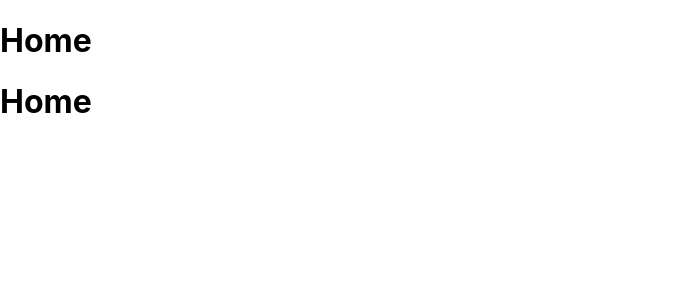
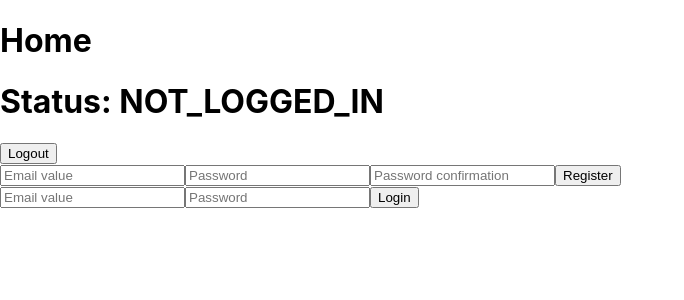
Before and after one commit to cameronmatt/repely-frontend, a React (Create React App) app: page / in a window 1280 px wide. Shown: the top 300 px of the page, without its empty margins (0-684 px from the left). Built offline with nearby package versions, Linux system fonts and the light colour scheme; no server answers.

Commit message:
have a working authentication

```diff
--- a/src/App.js
+++ b/src/App.js
@@ -2,15 +2,83 @@ import React, { Component } from 'react';
 import { BrowserRouter, Switch, Route } from "react-router-dom"
 import Home from './components/Home'
 import Dashboard from './components/Dashboard'
+import axios from 'axios';
 
 export default class App extends Component {
+
+  constructor() {
+    super();
+
+    this.state = {
+      loggedInStatus: "NOT_LOGGED_IN",
+      user: {}
+    }
+
+    this.handleLogin = this.handleLogin.bind(this);
+    this.handleLogout = this.handleLogout.bind(this);
+  }
+
+  checkLoginStatus() {
+    axios.get("http://localhost:3001/logged_in", { withCredentials: true })
+    .then(response => {
+      if (response.data.logged_in && this.state.loggedInStatus === "NOT_LOGGED_IN") {
+        this.setState({
+          loggedInStatus: "LOGGED_IN",
+          user: response.data.user
+        })
+      } else if(!response.data.logged_in & this.state.loggedInStatus === "LOGGED_IN") {
+        this.setState({
+          loggedInStatus: "NOT_LOGGED_IN",
+          user: {}
+        })
+      }
+    })
+    .catch(error => {
+      console.log("catch login error", error);
+    });
+  }
+
+  componentDidMount() {
+    this.checkLoginStatus();
+  }
+
+  handleLogout() {
+    this.setState({
+      loggedInStatus: "NOT_LOGGED_IN",
+      user: {}
+    })
+  }
+
+  handleLogin(data) {
+    this.setState({
+      loggedInStatus: "LOGGED_IN",
+      user: data.user
+    });
+  }
+
   render() {
     return (
       <div className='app'>
         <BrowserRouter>
           <Switch>
-            <Route exact path={"/"} component={Home} />
-            <Route exact path={"/dashboard"} component={Dashboard} />
+            <Route
+              exact path={"/"}
+              render={props => (
+                <Home
+                  {...props}
+                  handleLogout={this.handleLogout}
+                  handleLogin={this.handleLogin}
+                  loggedInStatus={this.state.loggedInStatus}
+                  />
+              )} />
+            <Route
+              exact path={"/dashboard"}
+              render={props => (
+                <Dashboard
+                  {...props}
+                  loggedInStatus={this.state.loggedInStatus}
+                  />
+              )} />
           </Switch>
         </BrowserRouter>
       </div>
--- a/src/components/Dashboard.js
+++ b/src/components/Dashboard.js
@@ -1,12 +1,14 @@
-import React, { Component } from "react";
+import React from "react";
 
-export default class Home extends Component {
-    render() {
-        return (
+const Dashboard = props => {
+    return (
+        <div>
             <div>
-                <h1>Home</h1>
-                <h1>Home</h1>
+                <h1>Dashboard</h1>
+                <h1>Status: {props.loggedInStatus}</h1>
             </div>
-        );
-    }
-}
+        </div>
+    );
+};
+
+export default Dashboard;
--- a/src/components/Home.js
+++ b/src/components/Home.js
@@ -1,14 +1,42 @@
-import React from "react";
+import React, { Component } from "react";
+import Registration from "./auth/Registration";
+import Login from "./auth/Login";
+import axios from 'axios';
 
-const Dashboard = () => {
-    return (
-        <div>
+export default class Home extends Component {
+
+    constructor(props) {
+        super(props);
+
+        this.handleSuccessfulAuth = this.handleSuccessfulAuth.bind(this);
+        this.handleLogoutClick = this.handleLogoutClick.bind(this);
+      }
+
+      handleSuccessfulAuth(data) {
+          this.props.handleLogin(data);
+          this.props.history.push("/dashboard")
+      }
+
+      handleLogoutClick() {
+          axios
+          .delete("http://localhost:3001/logout", { withCredentials: true })
+          .then(response => {
+              this.props.handleLogout();
+          })
+          .catch(error => {
+              console.log("logout error", error)
+          })
+      }
+
+    render() {
+        return (
             <div>
                 <h1>Home</h1>
-                <h1>Home</h1>
+                <h1>Status: {this.props.loggedInStatus}</h1>
+                <button onClick={() => this.handleLogoutClick()}>Logout</button>
+                <Registration handleSuccessfulAuth={this.handleSuccessfulAuth} />
+                <Login handleSuccessfulAuth={this.handleSuccessfulAuth} />
             </div>
-        </div>
-    );
-};
-
-export default Dashboard;
+        );
+    }
+}
--- /dev/null
+++ b/src/components/auth/Login.js
@@ -0,0 +1,71 @@
+import React, { Component } from "react";
+import axios from 'axios';
+
+export default class Login extends Component {
+    constructor(props) {
+        super(props);
+
+        this.state = {
+            email: "",
+            password: "",
+            loginErrors: "reg error"
+        }
+
+        this.handleSubmit = this.handleSubmit.bind(this);
+        this.handleChange = this.handleChange.bind(this);
+    }
+
+    handleChange(event) {
+        this.setState({
+            [event.target.name]: event.target.value
+        })
+    }
+
+    handleSubmit(event) {
+        axios.post("http://localhost:3001/sessions", {
+            user:{
+            email: this.state.email,
+            password: this.state.password,
+            }
+        },
+        { withCredentials: true}
+        )
+        .then(response => {
+            if (response.data.logged_in === true) {
+                this.props.handleSuccessfulAuth(response.data);
+            }
+        })
+        .catch(error => {
+            console.log("Reg error", error)
+        });
+        event.preventDefault();
+    }
+
+    render() {
+        return (
+            <div>
+                <form onSubmit={this.handleSubmit}>
+                    <input
+                        type="email"
+                        name="email"
+                        placeholder="Email value"
+                        value={this.state.email}
+                        onChange={this.handleChange}
+                        required
+                    />
+
+                    <input
+                        type="password"
+                        name="password"
+                        placeholder="Password"
+                        value={this.state.password}
+                        onChange={this.handleChange}
+                        required
+                    />
+
+                    <button type="submit">Login</button>
+                </form>
+            </div>
+        );
+    }
+}
--- /dev/null
+++ b/src/components/auth/Registration.js
@@ -0,0 +1,82 @@
+import React, { Component } from "react";
+import axios from 'axios';
+
+export default class Registration extends Component {
+    constructor(props) {
+        super(props);
+
+        this.state = {
+            email: "",
+            password: "",
+            password_confirmation: "",
+            registrationErrors: "reg error"
+        }
+
+        this.handleSubmit = this.handleSubmit.bind(this);
+        this.handleChange = this.handleChange.bind(this);
+    }
+
+    handleChange(event) {
+        this.setState({
+            [event.target.name]: event.target.value
+        })
+    }
+
+    handleSubmit(event) {
+        axios.post("http://localhost:3001/registrations", {
+            user:{
+            email: this.state.email,
+            password: this.state.password,
+            password_confirmation: this.state.password_confirmation
+            }
+        },
+        { withCredentials: true}
+        )
+        .then(response => {
+            if (response.data.status === 'created') {
+                this.props.handleSuccessfulAuth(response.data);
+            }
+        })
+        .catch(error => {
+            console.log("Reg error", error)
+        });
+        event.preventDefault();
+    }
+
+    render() {
+        return (
+            <div>
+                <form onSubmit={this.handleSubmit}>
+                    <input
+                        type="email"
+                        name="email"
+                        placeholder="Email value"
+                        value={this.state.email}
+                        onChange={this.handleChange}
+                        required
+                    />
+
+                    <input
+                        type="password"
+                        name="password"
+                        placeholder="Password"
+                        value={this.state.password}
+                        onChange={this.handleChange}
+                        required
+                    />
+
+                    <input
+                        type="password"
+                        name="password_confirmation"
+                        placeholder="Password confirmation"
+                        value={this.state.password_confirmation}
+                        onChange={this.handleChange}
+                        required
+                    />
+
+                    <button type="submit">Register</button>
+                </form>
+            </div>
+        );
+    }
+}
```
Also changed, not shown: src/logo.svg (deleted).
